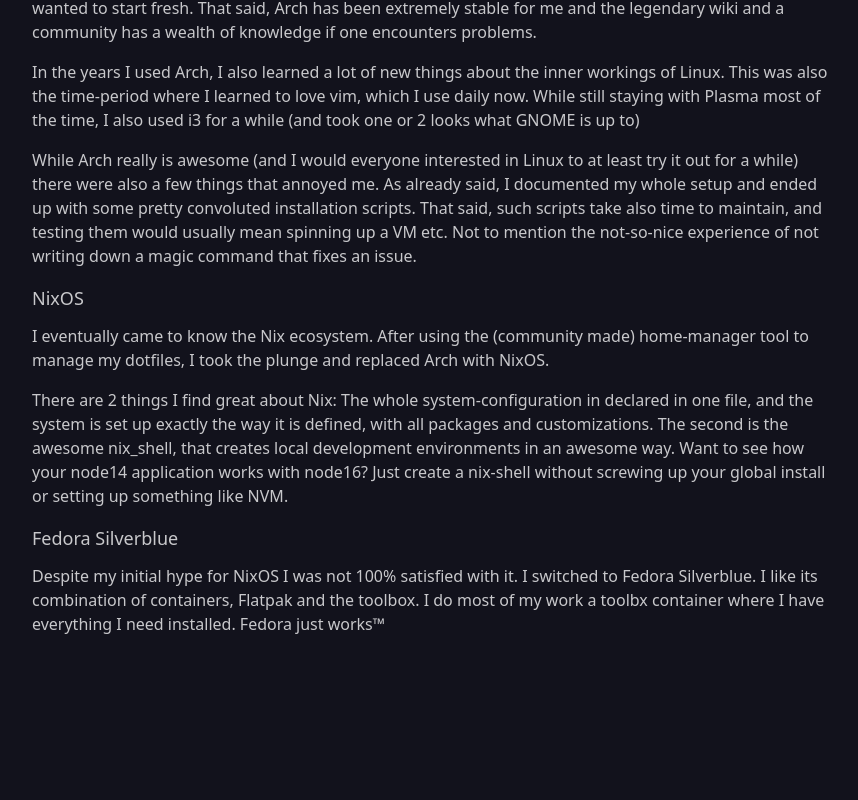
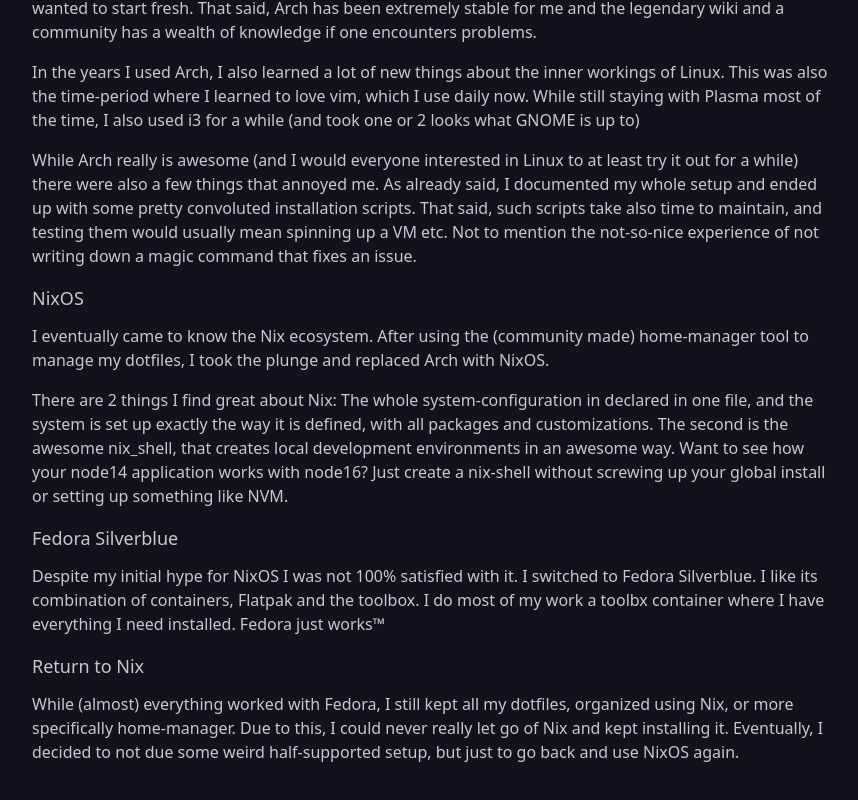
Before and after one commit to clemak27/clemak27.github.io, a Nuxt app: page /linux_setup in a window 1280 px wide. Shown: the part 876-1676 px from the top of the page, without its empty margins (208-1066 px from the left). Before the commit the page ends 1568 px from the top, so only its background shows below. Built offline with nearby package versions, Linux system fonts and the light colour scheme.

Commit message:
feat: update homelab and linux content

```diff
--- a/pages/homelab.vue
+++ b/pages/homelab.vue
@@ -7,7 +7,7 @@
       I have a k3s "cluster" at home, running some services I host for myself.
     </p>
     <p>
-      It currently consists of single bare-metal server running Fedora IoT, with k3s to deploy containers.
+      It currently consists of single bare-metal server running NixOS, with k3s to deploy containers.
     </p>
     <p>
       The cluster is managed with <a class="link" href="https://argoproj.github.io/cd">ArgoCD</a>
--- a/pages/linux_setup.vue
+++ b/pages/linux_setup.vue
@@ -97,6 +97,15 @@
       Flatpak and the toolbox. I do most of my work a toolbx container where I have
       everything I need installed. Fedora just works™
     </p>
+    <h3 class="text-lg pb-3">
+      Return to Nix
+    </h3>
+    <p>
+      While (almost) everything worked with Fedora, I still kept all my dotfiles, organized
+      using Nix, or more specifically home-manager. Due to this, I could never really let go
+      of Nix and kept installing it. Eventually, I decided to not due some weird half-supported setup,
+      but just to go back and use NixOS again.
+    </p>
   </div>
 </template>
 
```
